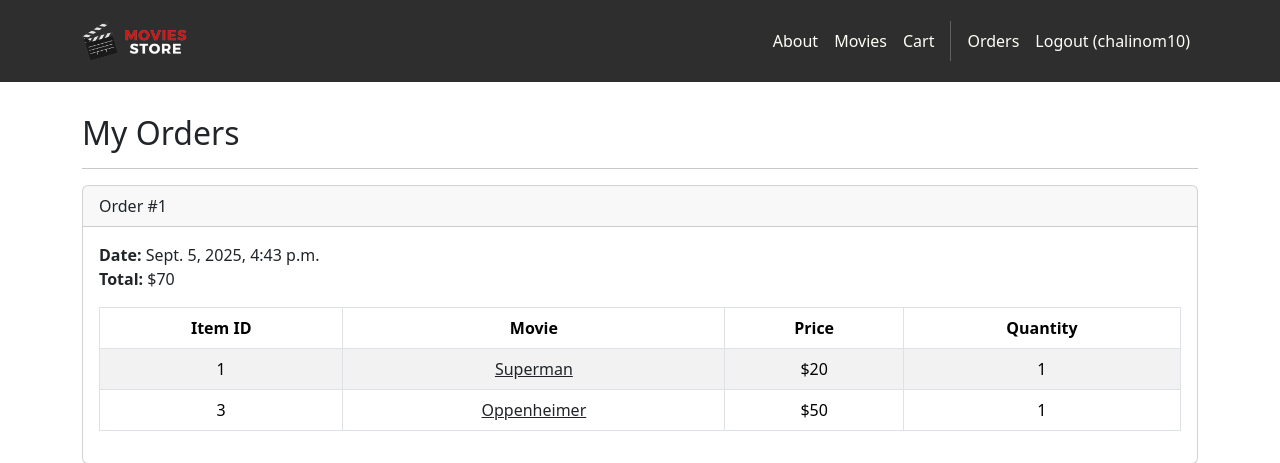
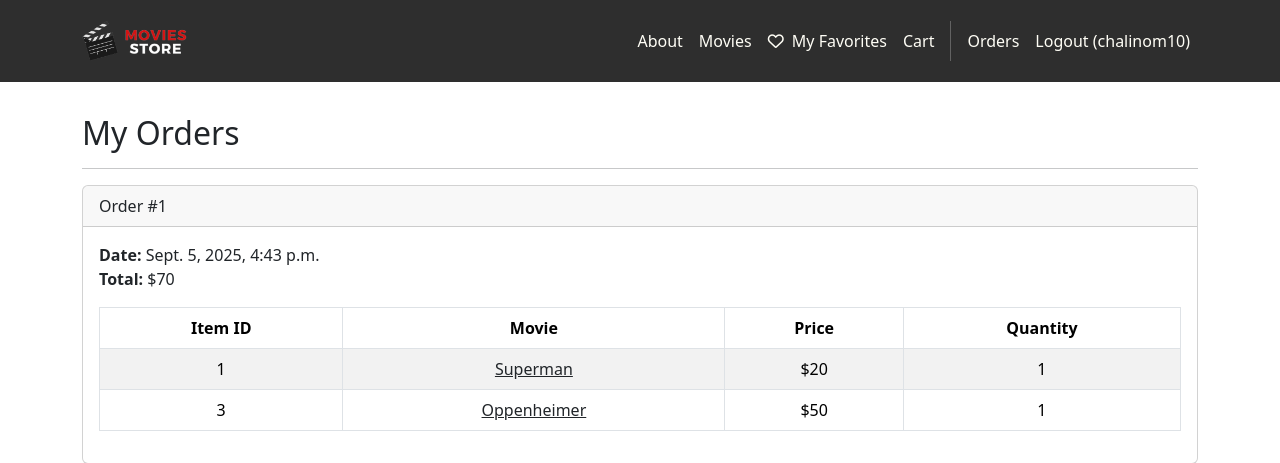
Before and after one commit to salvadorcmora/GTMovieStore, a Django app: page /accounts/orders/ in a window 1280 px wide. Shown: the top 463 px of the page. Run offline with Django 5.2, Linux system fonts and the light colour scheme; a user stored in the database is signed in; data comes from the database, SQL or seed files in the repository; some libraries are stand-ins or nearby versions.

Commit message:
Update base.html

```diff
--- a/moviesstore/templates/base.html
+++ b/moviesstore/templates/base.html
@@ -26,6 +26,8 @@
           <div class="navbar-nav ms-auto navbar-ml">
             <a class="nav-link" href="{% url 'home.about' %}">About</a>
             <a class="nav-link" href="{% url 'movies.index' %}">Movies</a>
+            <a class="nav-link" href="{% url 'movies.favorites' %}">
+            <i class="fa-regular fa-heart me-1"></i> My Favorites</a>
             <a class="nav-link" href="{% url 'cart.index' %}">Cart</a>
             <div class="vr bg-white mx-2 d-none d-lg-block"></div>
             {% if user.is_authenticated %}
```
